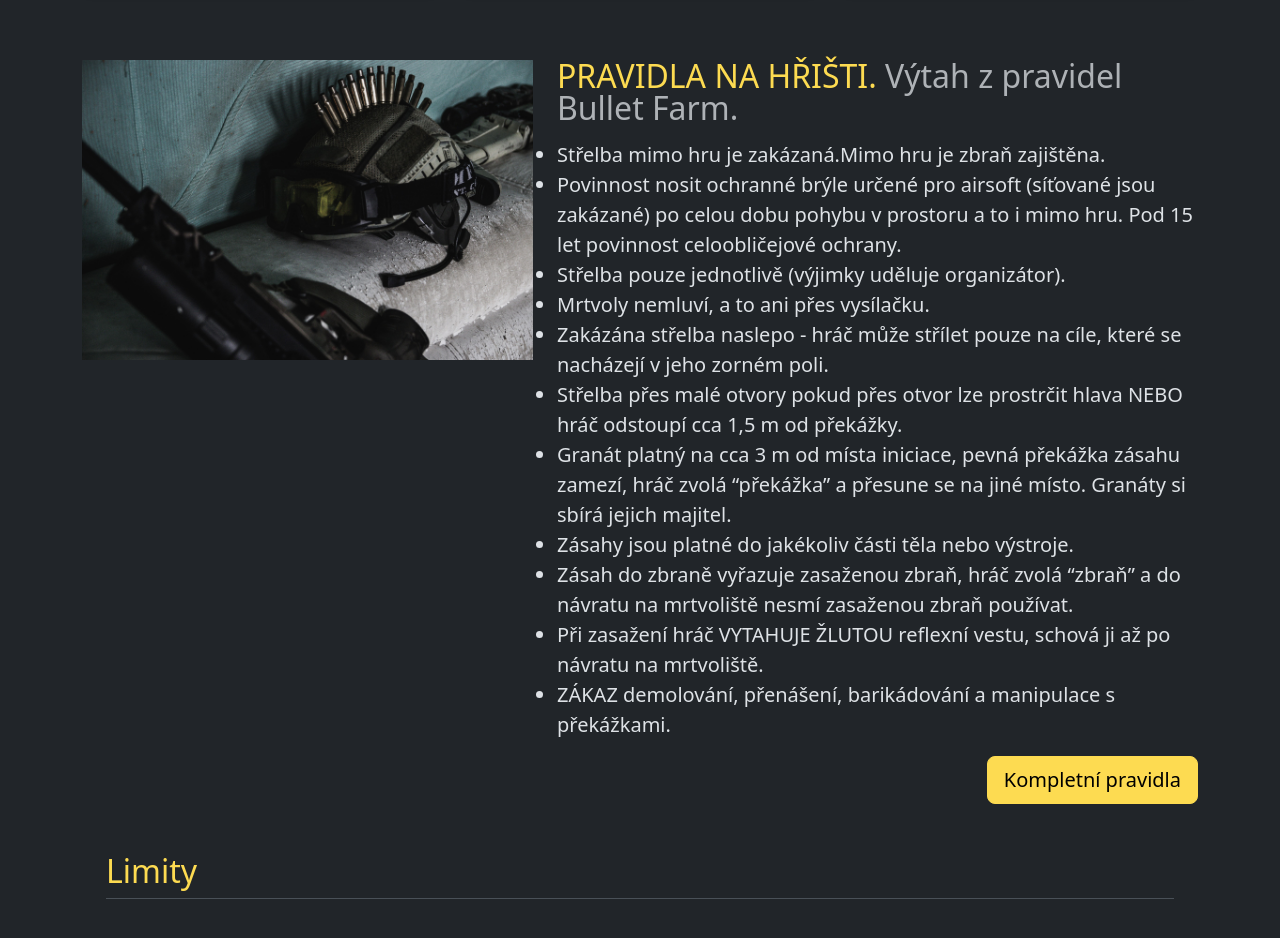
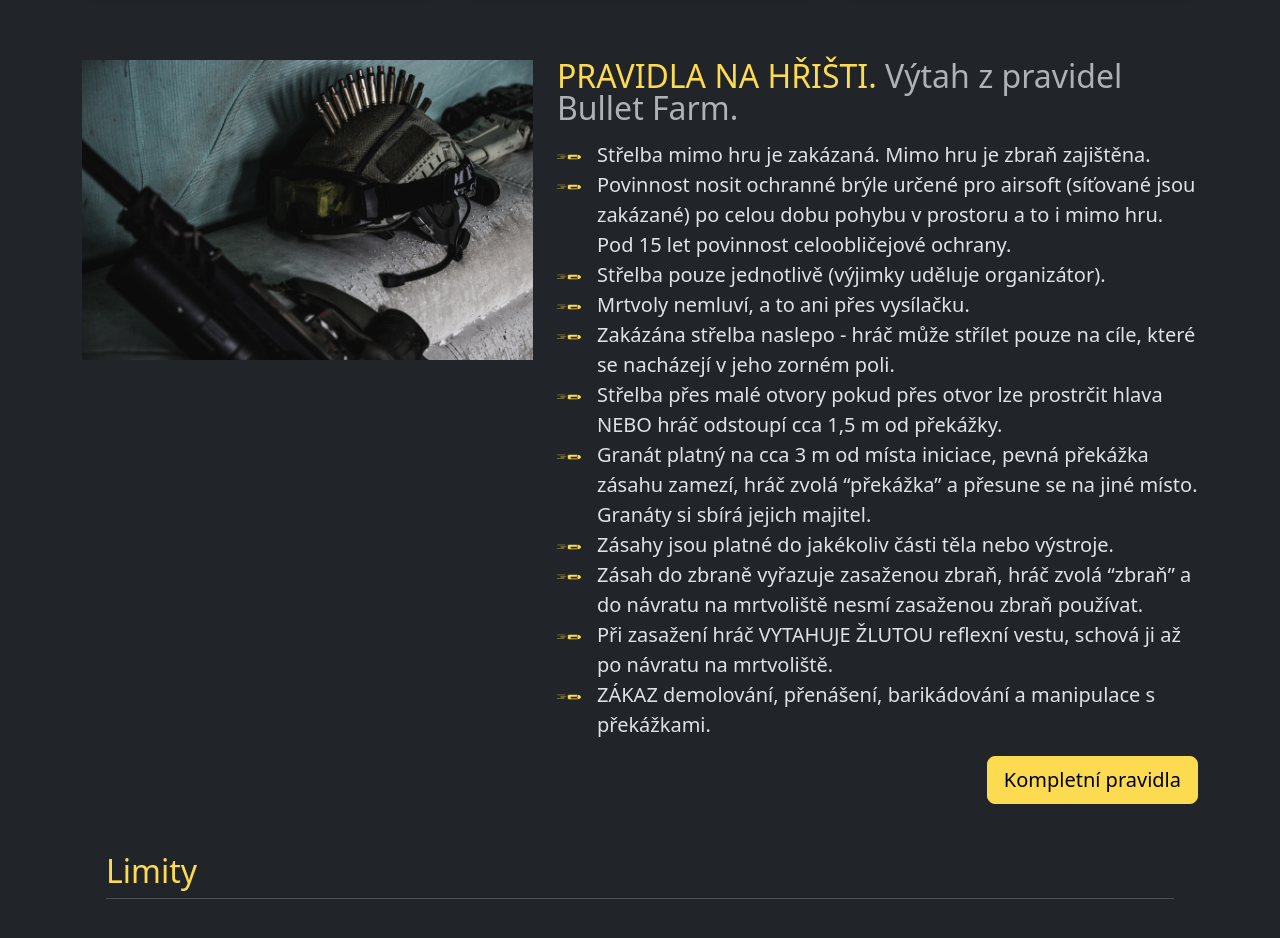
Before and after one commit to boldMari/airsoft, a React (Create React App) app: page / in a window 1280 px wide. Shown: the part 980-1918 px from the top of the page. Built offline with nearby package versions, Linux system fonts and the light colour scheme.

Commit message:
List bullet implemented

```diff
--- a/src/assets/css/App.scss
+++ b/src/assets/css/App.scss
@@ -5,3 +5,13 @@
 $primary: $yellow;
 
 @import '~bootstrap/scss/bootstrap';
+
+ul.bullet {
+    list-style: none;
+}
+
+ul.bullet li {
+    padding-left: 2.5rem;
+    background: url(../images/bullet.svg) 0 0.3rem no-repeat;
+    background-size: 1.5rem;
+}
--- a/src/components/ControlledCarousel.css
+++ b/src/components/ControlledCarousel.css
@@ -18,12 +18,12 @@
 .carousel-control-prev-icon {
 	background-image: url("../assets/images/bullet.svg") !important;
 	filter: none !important;
+	transform: scaleX(-1);
 }
 
 .carousel-control-next-icon {
 	background-image: url("../assets/images/bullet.svg") !important;
 	filter: none !important;
-	transform: scaleX(-1);
 }
 
 [data-bs-theme=dark] .carousel .carousel-caption,
--- a/src/components/ShortRules.js
+++ b/src/components/ShortRules.js
@@ -1,6 +1,6 @@
 import helmet from "../assets/images/helmet_1920.jpg"
 
-const ShortRules = ({title = "Výchozí nadpis", description, link, cta}) => {
+const ShortRules = () => {
     return (
         <>
             <div class="row featurette">
@@ -8,7 +8,7 @@
                     <h2 class="featurette-heading fw-normal lh-1 mt-4"><span className="text-primary">PRAVIDLA NA HŘIŠTI.</span> <span
                         className="text-body-secondary">Výtah z pravidel Bullet Farm.</span></h2>
                     <ul className="lead bullet p-0 pt-2">
-                    <li>Střelba mimo hru je zakázaná.Mimo hru je zbraň zajištěna.</li>
+                        <li>Střelba mimo hru je zakázaná. Mimo hru je zbraň zajištěna.</li>
                         <li>Povinnost nosit ochranné brýle určené pro airsoft (síťované jsou zakázané) po celou dobu pohybu v
                             prostoru a to i mimo hru. Pod 15 let povinnost celoobličejové ochrany.</li>
                         <li>Střelba pouze jednotlivě (výjimky uděluje organizátor).</li>
```
Also changed, not shown: src/assets/images/bullet.svg. Lines whose indentation alone changed are shown as unchanged.
